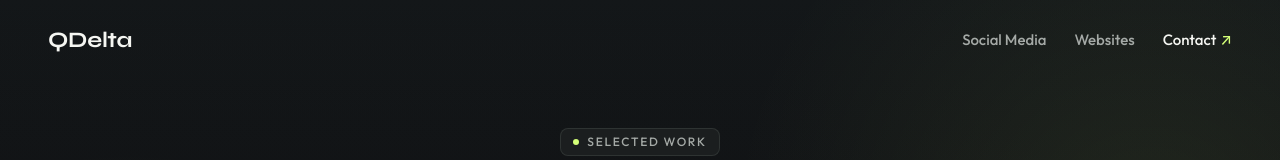
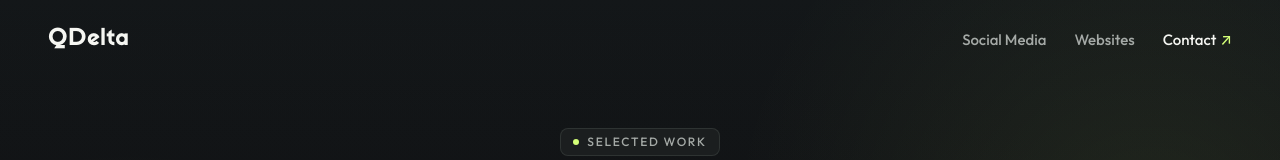
Before and after one commit to qdelta-technologies/work-portfolio-qdelta, a Next.js app: page / in a window 1280 px wide. Shown: the top 160 px of the page. Built offline with nearby package versions, Linux system fonts and the light colour scheme.

Commit message:
style: apply Sifonn display font to QDelta logo wordmark

```diff
--- a/src/app/globals.css
+++ b/src/app/globals.css
@@ -1,4 +1,12 @@
 @import "tailwindcss";
+
+@font-face {
+  font-family: 'Sifonn';
+  font-style: normal;
+  font-weight: 700;
+  src: url('/fonts/sifonn-pro.woff') format('woff');
+  font-display: swap;
+}
 
 @theme {
   --color-bg-main: #111315;
--- a/src/app/layout.tsx
+++ b/src/app/layout.tsx
@@ -1,5 +1,6 @@
 import type { Metadata, Viewport } from "next";
-import { Outfit, Syne } from "next/font/google";
+import { Outfit } from "next/font/google";
+import localFont from "next/font/local";
 import "./globals.css";
 
 const outfit = Outfit({
@@ -9,11 +10,11 @@ const outfit = Outfit({
   display: "swap",
 });
 
-const syne = Syne({
-  subsets: ["latin"],
-  weight: ["700", "800"],
+const sifonn = localFont({
+  src: "../../public/fonts/sifonn-pro.woff",
   variable: "--font-logo",
   display: "swap",
+  weight: "700",
 });
 
 export const metadata: Metadata = {
@@ -63,7 +64,7 @@ export default function RootLayout({
   return (
     <html
       lang="en"
-      className={`${outfit.variable} ${syne.variable} dark scroll-smooth`}
+      className={`${outfit.variable} ${sifonn.variable} dark scroll-smooth`}
     >
       <body className="min-h-screen bg-[#111315] text-[#F5F6F2] font-sans antialiased selection:bg-[#D4FF78] selection:text-[#111315]">
         {children}
--- a/src/components/layout/Header.tsx
+++ b/src/components/layout/Header.tsx
@@ -38,8 +38,8 @@ export function Header() {
           aria-label="QDelta — Back to top of page"
         >
           <span
-            className="text-[20px] sm:text-[22px] font-bold text-[#F5F6F2] tracking-[-0.01em] transition-colors group-hover:text-white"
-            style={{ fontFamily: "var(--font-logo)" }}
+            className="text-[21px] sm:text-[23px] font-bold text-[#F5F6F2] tracking-[0.02em] transition-colors group-hover:text-white"
+            style={{ fontFamily: "var(--font-logo), 'Sifonn', sans-serif" }}
           >
             {siteConfig.name}
           </span>
```
Also changed, not shown: public/fonts/sifonn-pro.woff (added).
